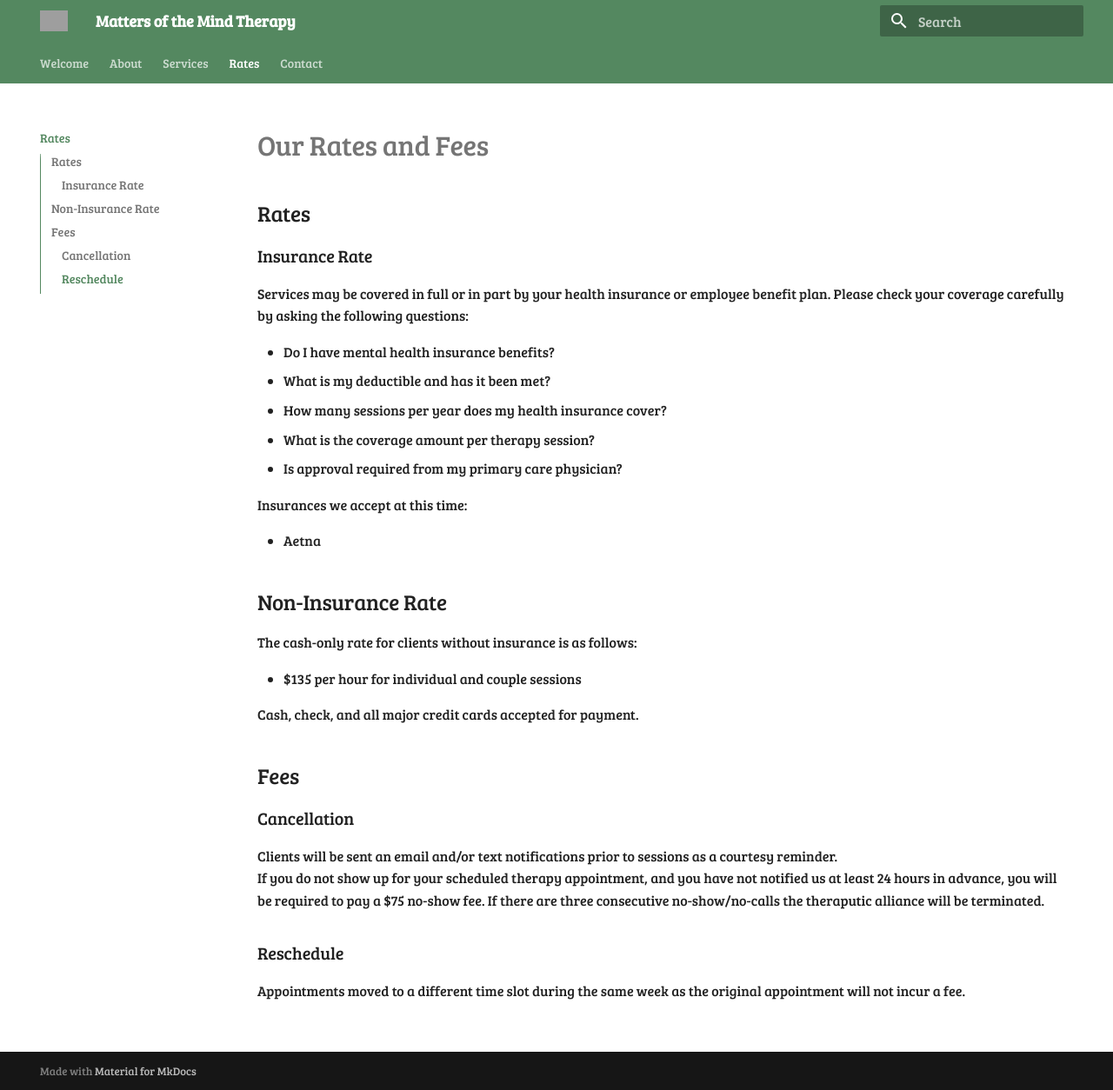
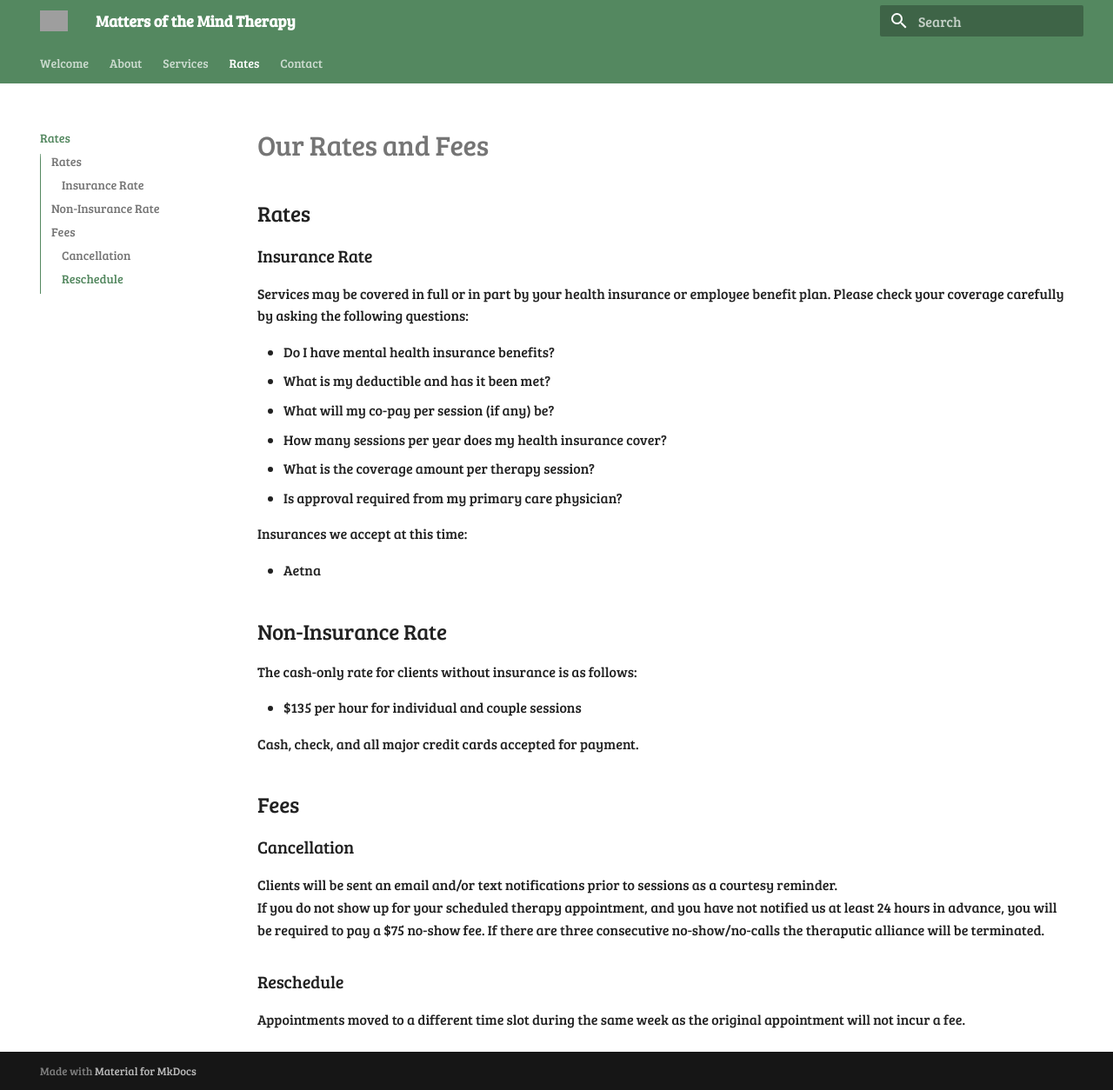
Before and after one commit to motm-therapy/website, an MkDocs documentation site: the page built from docs/rates.md, in a window 1280 px wide and 1254 px high. Shown: the whole window at 87% size. Built offline with MkDocs 1.6.1 and Material for MkDocs 9.7.7, drawn with Linux system fonts in a browser that asks for light colours; grey boxes are pictures that could not be loaded.

Commit message:
Update rates.md

```diff
--- a/docs/rates.md
+++ b/docs/rates.md
@@ -9,6 +9,7 @@ Please check your coverage carefully by asking the following questions:
 
 - Do I have mental health insurance benefits?
 - What is my deductible and has it been met?
+- What will my co-pay per session (if any) be?
 - How many sessions per year does my health insurance cover?
 - What is the coverage amount per therapy session?
 - Is approval required from my primary care physician?
```
